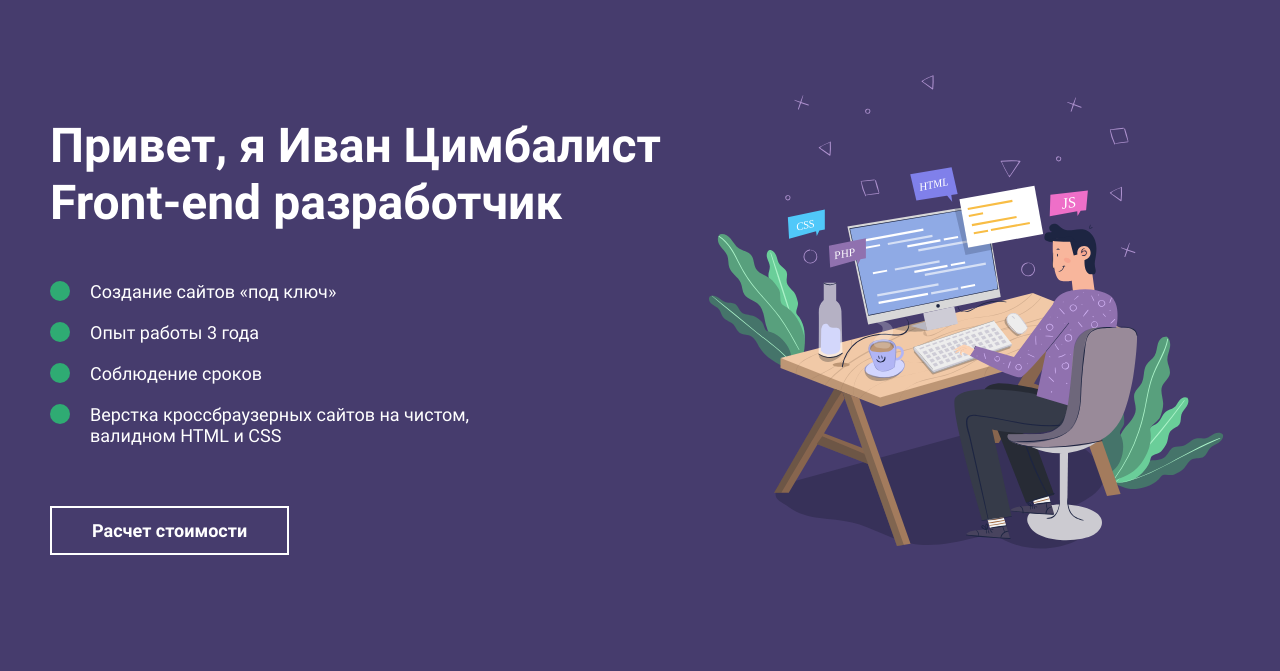
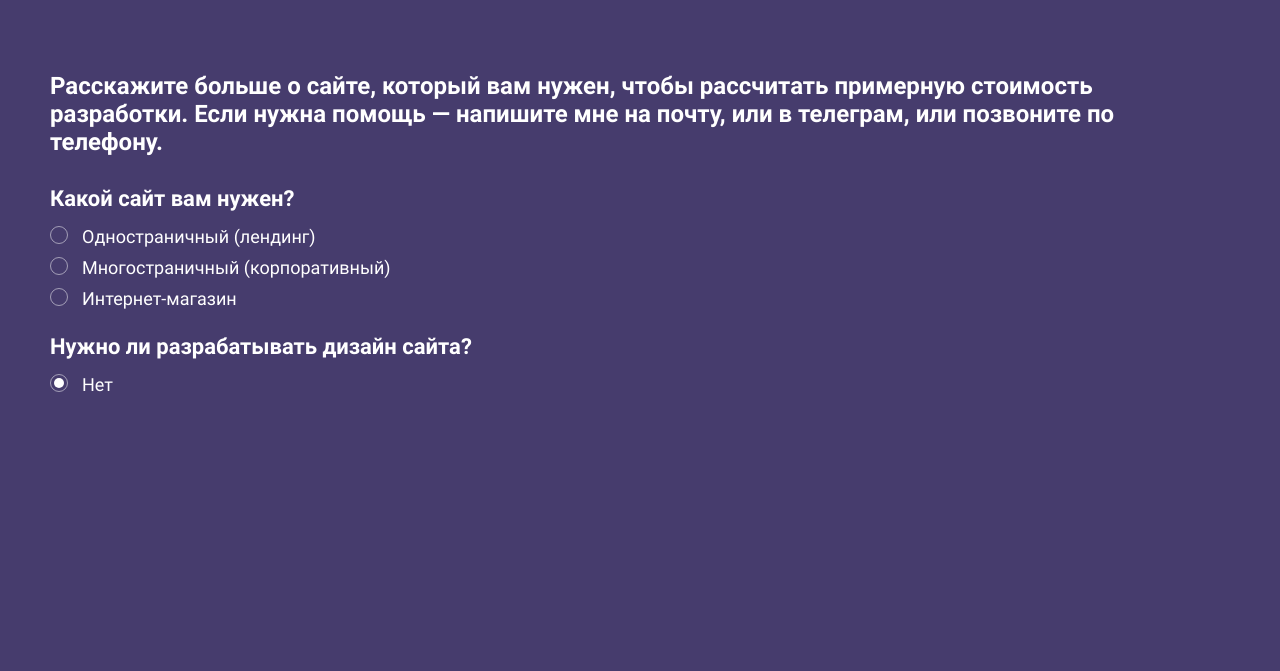
Before and after one commit to iv-tsim/calculator, a plain HTML site: page index.html in a window 1280 px wide. Shown: the part 77-748 px from the top of the page. Drawn offline with Linux system fonts and the light colour scheme.

Commit message:
Началь калькулятор

```diff
--- a/index.html
+++ b/index.html
@@ -1,3 +1,6 @@
+<!-- Курсовой проект -->
+<!-- Студент группы 493, Цимбалист Иван Олегович. 2020 год -->
+
 <!DOCTYPE html>
 <html lang="ru">
 <head>
@@ -28,7 +31,7 @@
     <link rel="stylesheet" href="./css/fonts.css">
     <link rel="stylesheet" href="./css/style.css">
 
-    <title>Калькулятор</title>
+    <title>Калькулятор стоимости верстки</title>
 </head>
 <body>
     <div class="wrapper">
@@ -74,7 +77,7 @@
                             <li class="hero-text__list-item">Создание сайтов «под ключ»</li>
                             <li class="hero-text__list-item">Опыт работы 3 года</li>
                             <li class="hero-text__list-item">Соблюдение сроков</li>
-                            <li class="hero-text__list-item">Верстка кроссбраузерных сайтов на чистом, валидном HTML и CSS</li>
+                            <li class="hero-text__list-item">Верстка сайтов на чистом, валидном HTML и CSS</li>
                         </ul>
                         <div class="hero-text__btn btn">
                             <span>Расчет стоимости</span>
@@ -83,6 +86,43 @@
                     <div class="hero-img">
                         <img src="./img/hero/hero.svg" alt="developer" class="hero-img__content">
                     </div>
+                </div>
+            </section>
+            <section class="calc active">
+                <div class="calc-container container">
+                    <form action="#" class="calc-main">
+                        <div class="calc-text">
+                            Расскажите больше о сайте, который вам нужен, чтобы рассчитать примерную стоимость разработки. Если нужна помощь — напишите мне на почту, или в телеграм, или позвоните по телефону.
+                        </div>
+                        <fieldset class="calc-item">
+                            <div class="calc-item__title">Какой сайт вам нужен?</div>
+                            <label for="landing" class="calc-label">
+                                <input class="calc-radio calc-handler" id="landing" type="radio" name="whichSite" value="landing" checked data-site="одностраничный сайт">
+                                <div class="calc-item__dec"></div>
+                                <div class="calc-item__text">Одностраничный (лендинг)</div>
+                            </label>
+                            <label for="multiPage" class="calc-label">
+                                <input class="calc-radio calc-handler" id="multiPage" type="radio" name="whichSite" value="multiPage" data-site="корпоративный">
+                                <div class="calc-item__dec"></div>
+                                <div class="calc-item__text">Многостраничный (корпоративный)</div>
+                            </label>
+                            <label for="onlineStore" class="calc-label">
+                                <input class="calc-radio calc-handler" id="onlineStore" type="radio" name="whichSite" value="onlineStore" data-site="интернет-магазин">
+                                <div class="calc-item__dec"></div>
+                                <div class="calc-item__text">Интернет-магазин</div>
+                            </label>
+                        </fieldset>
+
+                        <fieldset class="calc-item">
+                            <div class="calc-item__title">Нужно ли разрабатывать дизайн сайта?</div>
+                            <label for="landing" class="calc-label calc-switch">
+                                <input class="calc-radio calc-handler" id="landing" type="radio" name="whichSite" value="landing" checked data-site="одностраничный сайт">
+                                <div class="calc-item__dec"></div>
+                                <div class="calc-item__text">Нет</div>
+                            </label>
+                        </fieldset>
+
+                    </form>
                 </div>
             </section>
         </div>
--- /dev/null
+++ b/sass/_calc.sass
@@ -0,0 +1,53 @@
+.calc
+    padding: 50px 0
+    display: none
+    &-text
+        font-size: 24px
+        font-weight: 700
+        margin-bottom: 30px
+    &-item
+        border: none
+        margin-bottom: 25px
+        &:last-child
+            margin-bottom: 0
+        &__title
+            font-size: 22px
+            font-weight: 700
+            margin-bottom: 15px
+        &__dec
+            margin-right: 14px
+            min-width: 18px
+            height: 18px
+            border: 1px solid rgba(255, 255, 255, 0.5)
+            position: relative
+            border-radius: 100%
+            &::after
+                position: absolute
+                display: block
+                content: ''
+                top: 50%
+                left: 50%
+                transform: translate(-50%, -50%)
+                width: 10px
+                height: 10px
+                background-color: #ffffff
+                border-radius: 100%
+                opacity: 0
+                visibility: hidden
+                transition: .3s opacity, .3s visibility
+    &-label
+        display: flex
+        margin-bottom: 10px
+        &:last-child
+            margin-bottom: 0
+        .calc-radio:checked + .calc-item__dec::after
+            opacity: 1
+            visibility: visible
+    &-radio
+        position: absolute
+        opacity: 0
+        z-index: -1
+
+
+.calc.active
+    display: block
--- a/sass/_hero.sass
+++ b/sass/_hero.sass
@@ -1,6 +1,6 @@
 .hero
-    padding-top: 50px
-    padding-bottom: 50px
+    padding: 50px 0
+    display: none
     &-container
         display: flex
     &-text
@@ -35,3 +35,6 @@
     &-img
         width: 100%
         max-width: 530px
+
+.hero.active
+    display: block
--- a/sass/style.sass
+++ b/sass/style.sass
@@ -79,3 +79,4 @@ textarea, input
 @import _header.sass
 @import _hero.sass
 @import _footer.sass
+@import _calc.sass
```
Also changed, not shown: css/style.css, 1 other file.
